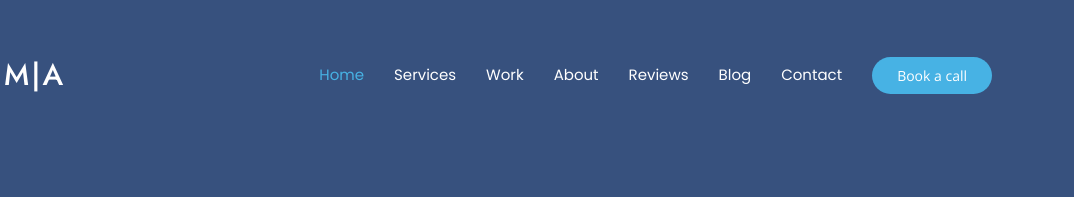
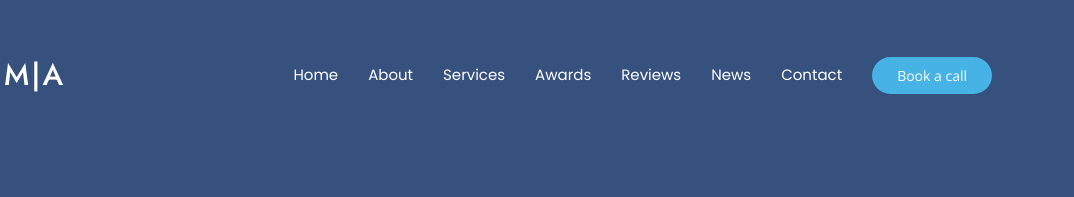
Before and after one commit to Shandukani19/Arsha, a plain HTML site: page index.html in a window 1280 px wide. Shown: the top 197 px of the page, 206-1280 px from the left. Drawn offline with nearby package versions, Linux system fonts and the light colour scheme.

Commit message:
updated links

```diff
--- a/index.html
+++ b/index.html
@@ -67,12 +67,12 @@
         <nav id="navmenu" class="navmenu">
           <ul>
             <li><a href="#" class="active">Home</a></li>
-            <li><a href="#">Services</a></li>
-            <li><a href="#">Work</a></li>
-            <li><a href="#">About</a></li>
-            <li><a href="#">Reviews</a></li>
-            <li><a href="#">Blog</a></li>
-            <li><a href="#">Contact</a></li>
+            <li><a href="#about">About</a></li>
+            <li><a href="#services">Services</a></li>
+            <li><a href="#awards">Awards</a></li>
+            <li><a href="#reviews">Reviews</a></li>
+            <li><a href="#news">News</a></li>
+            <li><a href="#contacts">Contact</a></li>
           </ul>
           <i class="mobile-nav-toggle d-xl-none bi bi-list"></i>
         </nav>
@@ -394,7 +394,7 @@
       <!-- /Services Section -->
 
       <!-- Team Section -->
-      <section id="team" class="team section">
+      <section id="awards" class="team section">
         <!-- Section Title -->
         <div class="container section-title" data-aos="fade-up">
           <h2>An Award Winning Company</h2>
@@ -433,7 +433,7 @@
       <!-- /Team Section -->
 
       <!-- Pricing Section -->
-      <section id="pricing" class="pricing section">
+      <section id="news" class="pricing section">
         <!-- Section Title -->
         <div class="container section-title" data-aos="fade-up">
           <h2>Our latest news</h2>
@@ -514,7 +514,7 @@
       <!-- /Pricing Section -->
 
       <!-- Testimonials Section -->
-      <section id="testimonials" class="testimonials section">
+      <section id="reviews" class="testimonials section">
         <!-- Section Title -->
         <div class="container section-title" data-aos="fade-up">
           <h2>Reviews</h2>
@@ -698,7 +698,7 @@
       <!-- /Faq 2 Section -->
 
       <!-- Contact Section -->
-      <section id="contact" class="contact section">
+      <section id="contacts" class="contact section">
         <!-- Section Title -->
         <div class="container section-title" data-aos="fade-up">
           <h2>Contact</h2>
```
